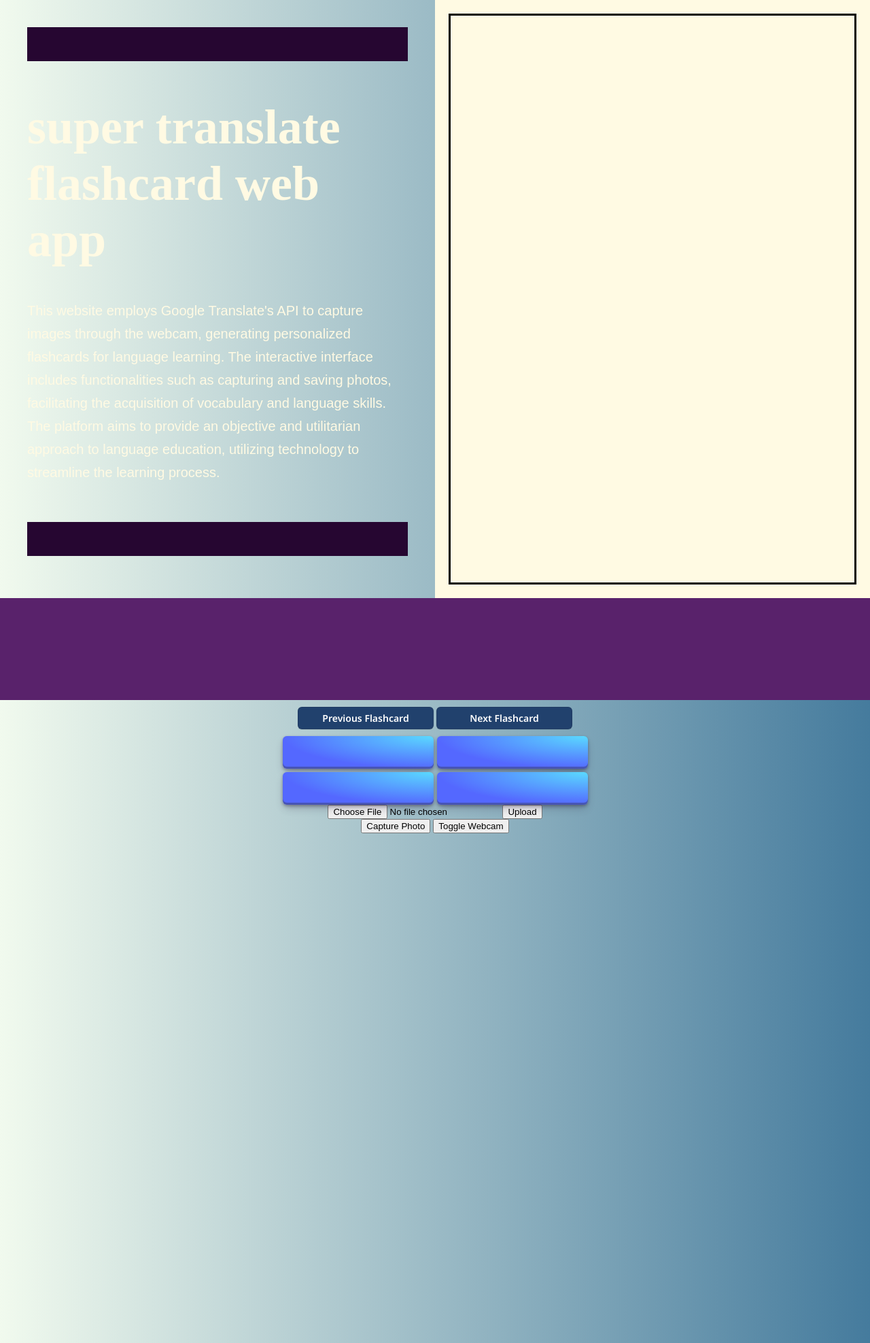
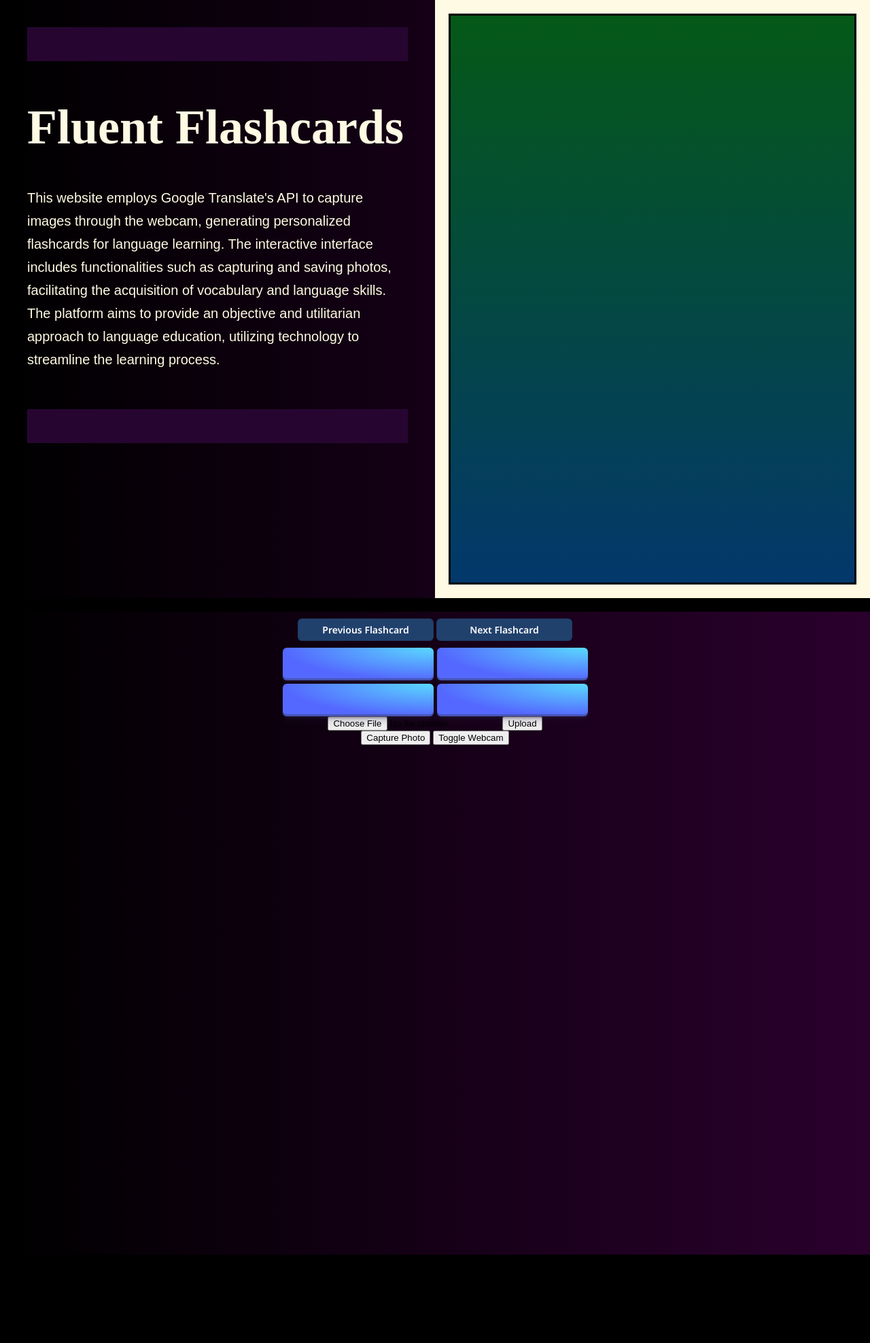
Before and after one commit to Jason10293/QHacks2024---Fluent-Flashcards, a Flask app: page / in a window 1280 px wide. Shown: the part 63-2039 px from the top of the page at 68% size. After the commit the page ends 1909 px from the top, so only its background shows below. Run offline with Flask 3, Linux system fonts and the light colour scheme; data that the repository does not hold is empty.

Commit message:
small css changes

```diff
--- a/static/css/styles.css
+++ b/static/css/styles.css
@@ -3,7 +3,7 @@
   margin: 0;
   padding: 0;
   text-align: center;
-  background: linear-gradient(to right, #f1faee, #457b9d);
+  background: linear-gradient(to right, #000000, #2a002d);
 }
 .flashcard {
   font-family: noto sans, sans-serif;
@@ -224,8 +224,8 @@
 
 .strip{
   width: 100%;
-  height: 150px;
-  background-color: rgb(89, 34, 107);
+  height: 20px;
+  background-color: rgb(0, 0, 0);
   display: flex;
   justify-content: center;
   align-items: center;
--- a/templates/index.html
+++ b/templates/index.html
@@ -24,13 +24,13 @@
       <div class="text-container">
         <div class="border1">
           <div class="strip1"></div>
-          <div class="title">super translate flashcard web app</div>
+          <div class="title">Fluent Flashcards</div>
           <div class="description">This website employs Google Translate's API to capture images through the webcam, generating personalized flashcards for language learning. The interactive interface includes functionalities such as capturing and saving photos, facilitating the acquisition of vocabulary and language skills. The platform aims to provide an objective and utilitarian approach to language education, utilizing technology to streamline the learning process.</div>
           <div class="strip2"></div>
         </div>
       </div>
       <div class="demo">
-        <div class="border2">
+        <div class="border2" style="background: linear-gradient(rgb(5, 89, 23), rgb(3, 56, 108));">
         </div>
       </div>
     </div>
```
Also changed, not shown: Uploads/Chinese_Text.png (added), Uploads/English_Text.png (added).
